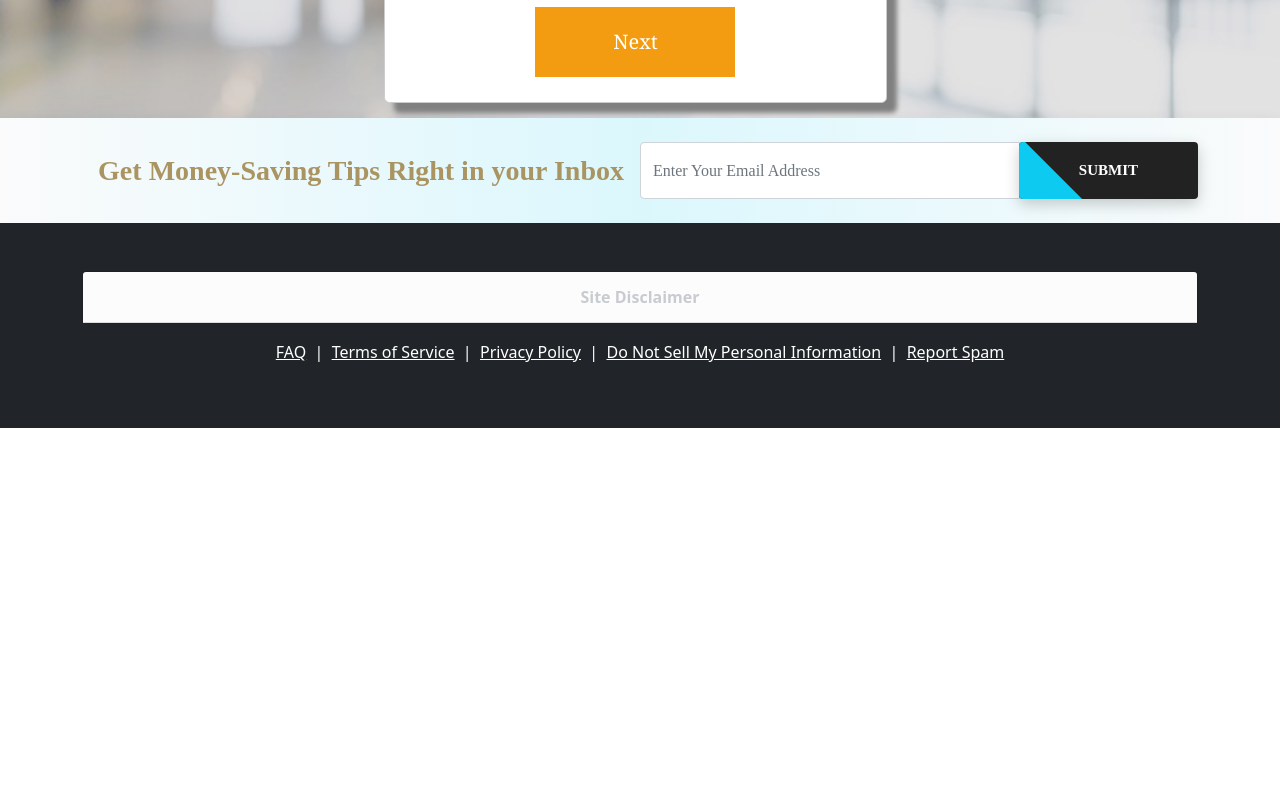
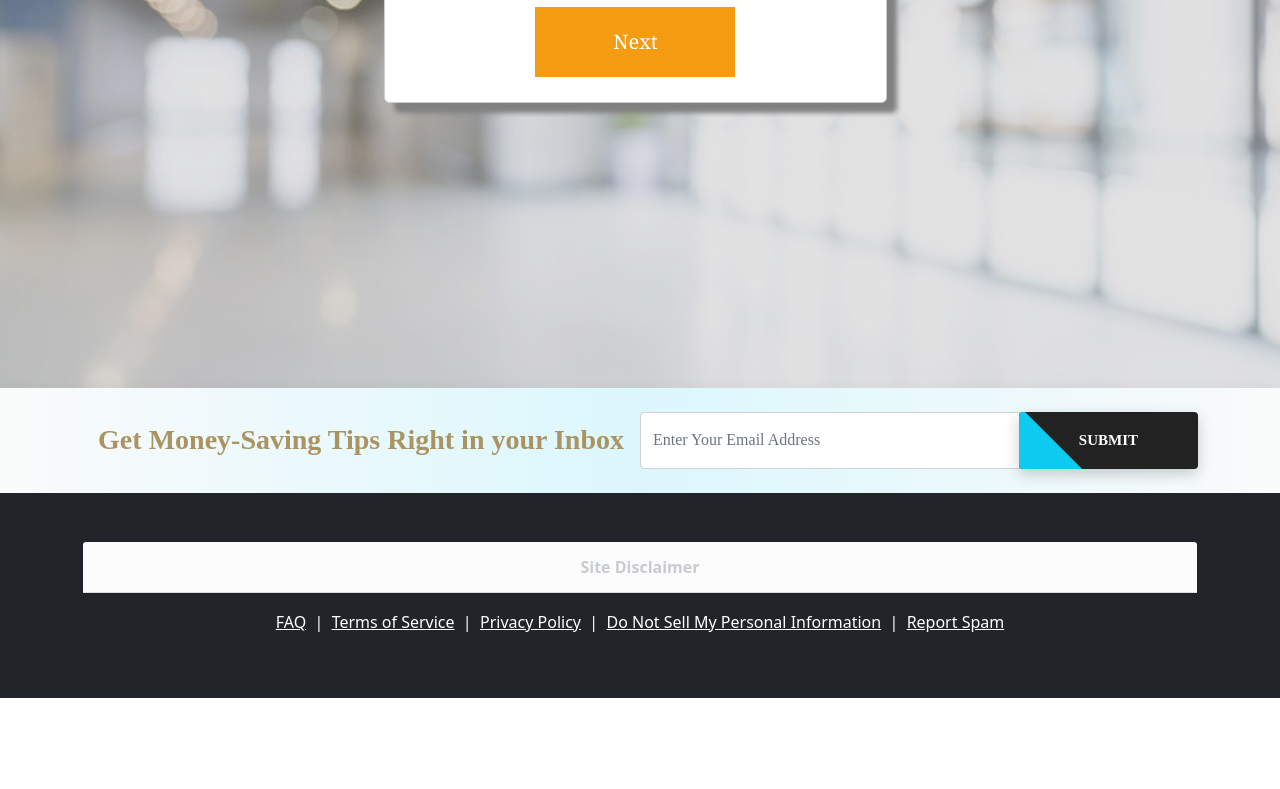
Before and after one commit to RTJohnson85/Credit-Relief-US, a website: page fb1.html in a window 1280 px wide. Shown: the part 412-1201 px from the top of the page. After the commit the page ends 1110 px from the top, so only its background shows below. Drawn offline with Linux system fonts and the light colour scheme.

Commit message:
FB1 changes
Added CSS "Splash-Page" to have full screen splash page

```diff
--- a/fb1.html
+++ b/fb1.html
@@ -47,7 +47,7 @@
     <!-- Navbar Section End -->
     <!-- Intro Section Start-->
     <header style="background-image: url('img/office-blur.jpg')" class="text-center">
-        <div class="intro-section">
+        <div class="splash-page">
             <div class="container">
                 <div>
                     <div>
--- a/scss/sections/_intro-section.scss
+++ b/scss/sections/_intro-section.scss
@@ -15,7 +15,13 @@ header {
 
 .intro-section {
     background-color: rgba(0,0,0,0.1);
-    min-height: 1200px;
+    min-height: 60vh;
+
+}
+
+.splash-page {
+  background-color: rgba(0,0,0,0.1);
+  min-height: 100vh;
 
 }
 
```
Also changed, not shown: assets/css/style.css, 1 other file.
